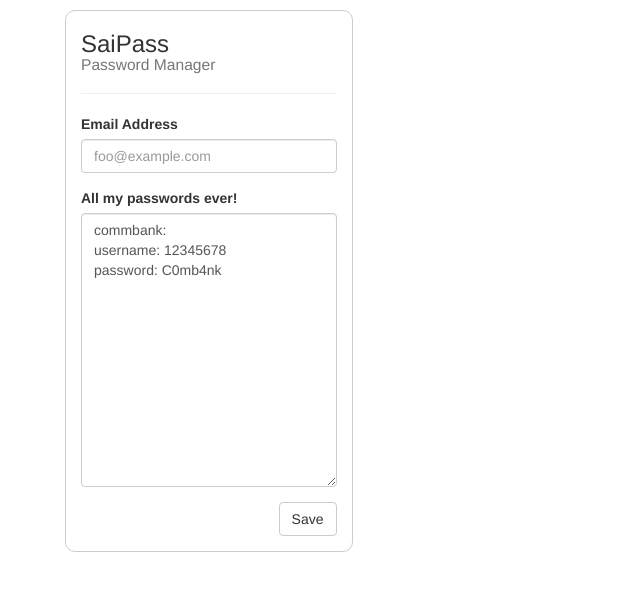
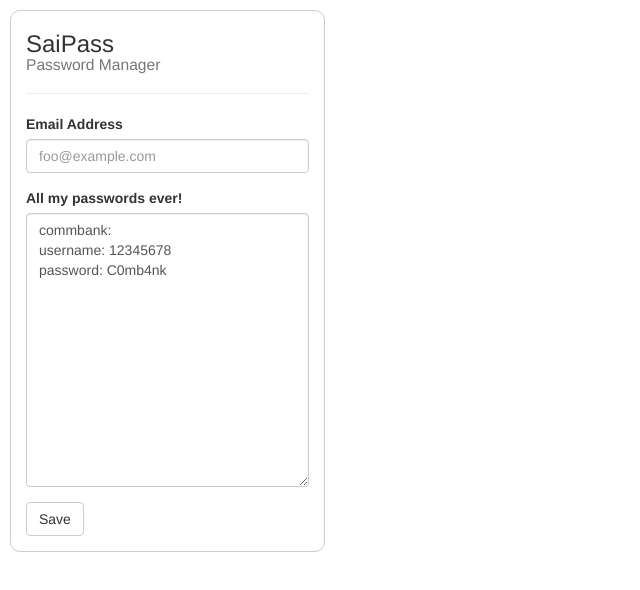
Before and after one commit to MONKEYBONSAI/assignment, a plain HTML site: page index.html in a window 1280 px wide. Shown: the whole page, without its empty margins (0-640 px from the left). Drawn offline with nearby package versions, Linux system fonts and the light colour scheme.

Commit message:
Some formatting changes for responsiveness

```diff
--- a/index.html
+++ b/index.html
@@ -17,15 +17,16 @@
   </style>
 </head>
   <body>
-  <div class="container page-wrapper">
-    <div class="poc-wrapper col-md-3 column-md-offset-1">
+  <div class="page-wrapper">
+    <div class="poc-wrapper col-lg-3 col-md-4 col-sm-12">
       <div class="title"><h3>SaiPass <br /><div class="small">Password Manager</h3></div>
       <hr />
         <form class="form">
           <div class="form-group">
             <label>Email Address</label>
-            <input type="text" class="form-control" placeholder="foo@example.com">
+            <input type="text" id="email" class="form-control" placeholder="foo@example.com">
           </div>
+          <div id="secrets">
             <div class="form-group">
               <label>All my passwords ever!</label>
               <textarea class="form-control" rows="13">
@@ -34,13 +35,15 @@
 password: C0mb4nk
               </textarea>
             </div>
-          <div class="form-group pull-right">
-            <button id="btn-save" class="btn btn-default">Save</button>
+            <div class="form-group">
+              <span id="btn-save" class="btn btn-default">Save</span>
             </div>
+          </div><!-- End of secrets -->
         </form>
       </div>
     </div>
   </div>
+  <script src="/js/jquery.min.js"></script>
   <script src="/js/script.js"></script>
   </body>
 </html>
```
Lines whose indentation alone changed are shown as unchanged.
